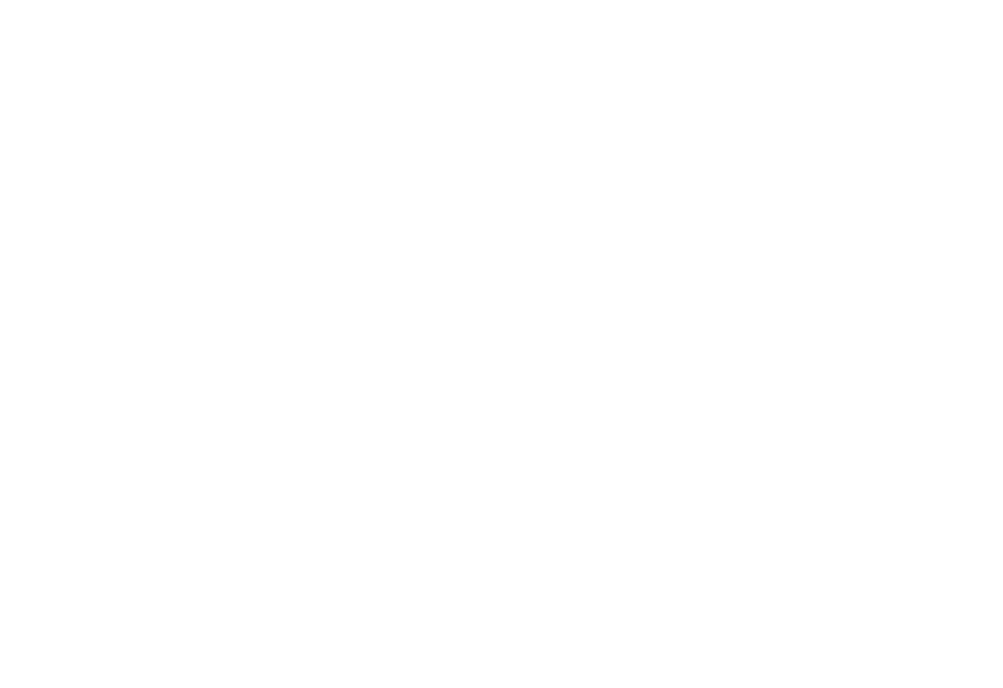
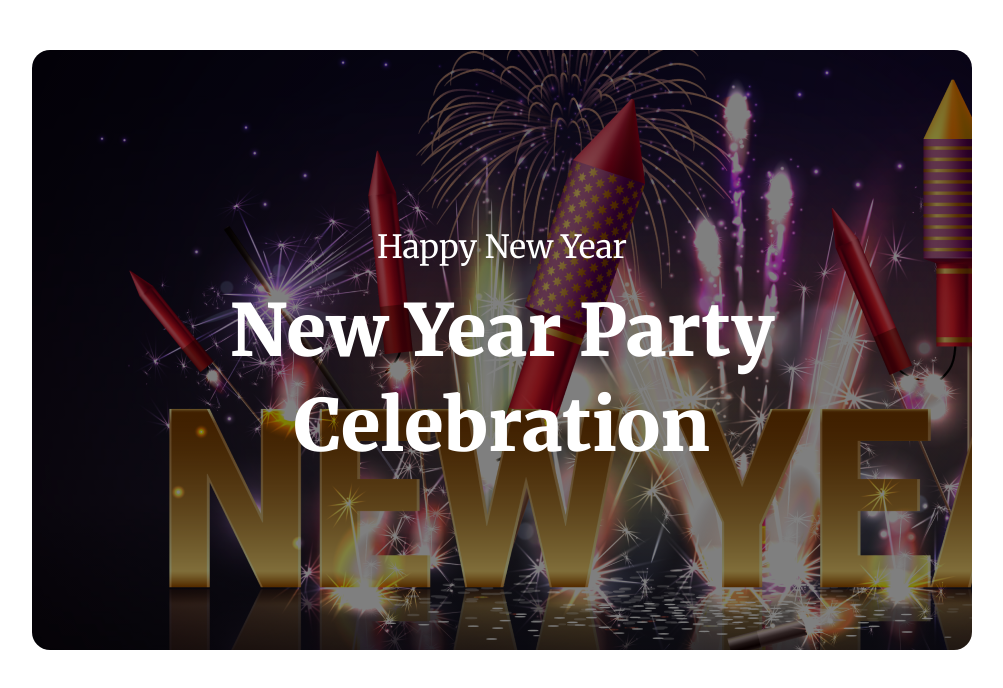
Before and after one commit to nurislam243/new-year-offer, a plain HTML site: page index.html in a window 1280 px wide. Shown: the whole page, without its empty margins (138-1141 px from the left). Drawn offline with Linux system fonts and the light colour scheme; a web font is replaced by a local one.

Commit message:
Adding the HTML and CSS code for the header.

```diff
--- a/index.html
+++ b/index.html
@@ -1,12 +1,24 @@
 <!DOCTYPE html>
 <html lang="en">
 <head>
-    <meta charset="UTF-8">
-    <meta name="viewport" content="width=device-width, initial-scale=1.0">
-    <title>New Year Offer</title>
-    <link rel="stylesheet" href="styles/style.css">
+  <meta charset="UTF-8">
+  <meta name="viewport" content="width=device-width, initial-scale=1.0">
+  <title>New Year Offer</title>
+  <link rel="stylesheet" href="styles/style.css">
 </head>
 <body>
+  <header class="header">
+    <div class="header-content">
+      <p>Happy New Year</p>
+      <h1 class="title">New Year Party <br>Celebration</h1>
+    </div>
 
+  </header>
+  <main>
+
+  </main>
+  <footer>
+
+  </footer>
 </body>
 </html>
--- a/styles/style.css
+++ b/styles/style.css
@@ -0,0 +1,47 @@
+
+@import url('https://fonts.googleapis.com/css2?family=Azeret+Mono:ital,wght@0,100..900;1,100..900&family=Merriweather:ital,wght@0,300;0,400;0,700;0,900;1,300;1,400;1,700;1,900&family=Open+Sans:ital,wght@0,300..800;1,300..800&display=swap');
+
+@import url('https://fonts.googleapis.com/css2?family=Azeret+Mono:ital,wght@0,100..900;1,100..900&family=Inter:ital,opsz,wght@0,14..32,100..900;1,14..32,100..900&family=Merriweather:ital,wght@0,300;0,400;0,700;0,900;1,300;1,400;1,700;1,900&family=Open+Sans:ital,wght@0,300..800;1,300..800&display=swap');
+
+
+*{
+  margin: 0px;
+  padding: 0px;
+}
+
+/* shared styles start here */
+.title{
+  font-family: 'Merriweather';
+}
+
+/* Header Styles Start Here */
+header{
+  background-image: linear-gradient(rgba(0, 0, 0, 0.5),rgba(0, 0, 0, 0.5)),
+              url('../images/Banner\ Image.png');
+  background-size: cover;
+  height: 600px;
+  background-repeat: no-repeat;
+  object-fit: cover;
+  display: flex;
+  justify-content: center;
+  align-items: center;
+  margin: 50px 170px 0px 170px;
+  color: white;
+  font-family: 'Merriweather',sans-serif;
+  border-radius: 18px;
+
+}
+.header-content{
+  text-align: center;
+  width: 100%;
+  background-size: cover;
+}
+.header .title{
+  font-weight: 900;
+  line-height: 95px;
+  font-size: 72px;
+}
+.header p{
+  font-size: 32px;
+  margin-bottom: 16px;
+}
```
